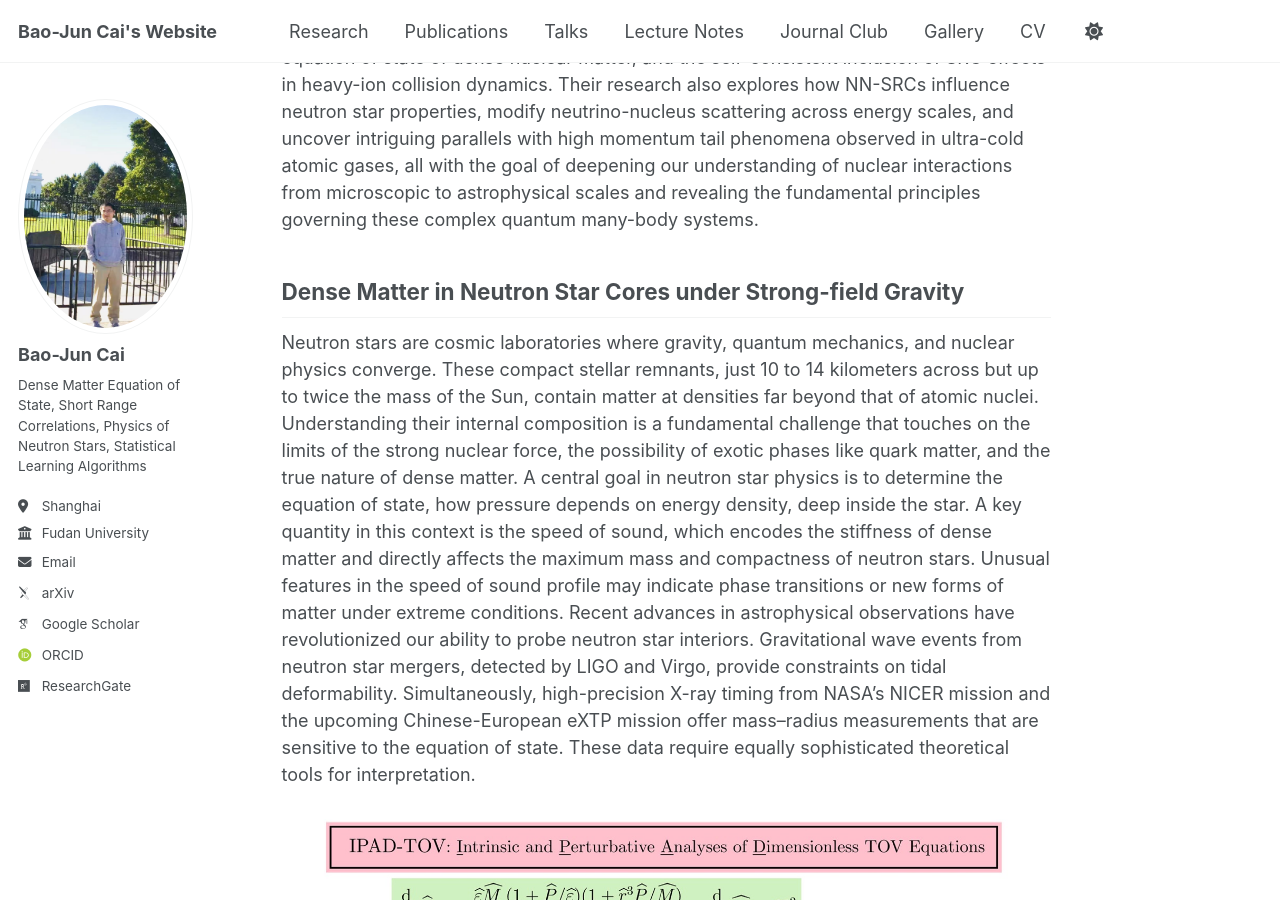
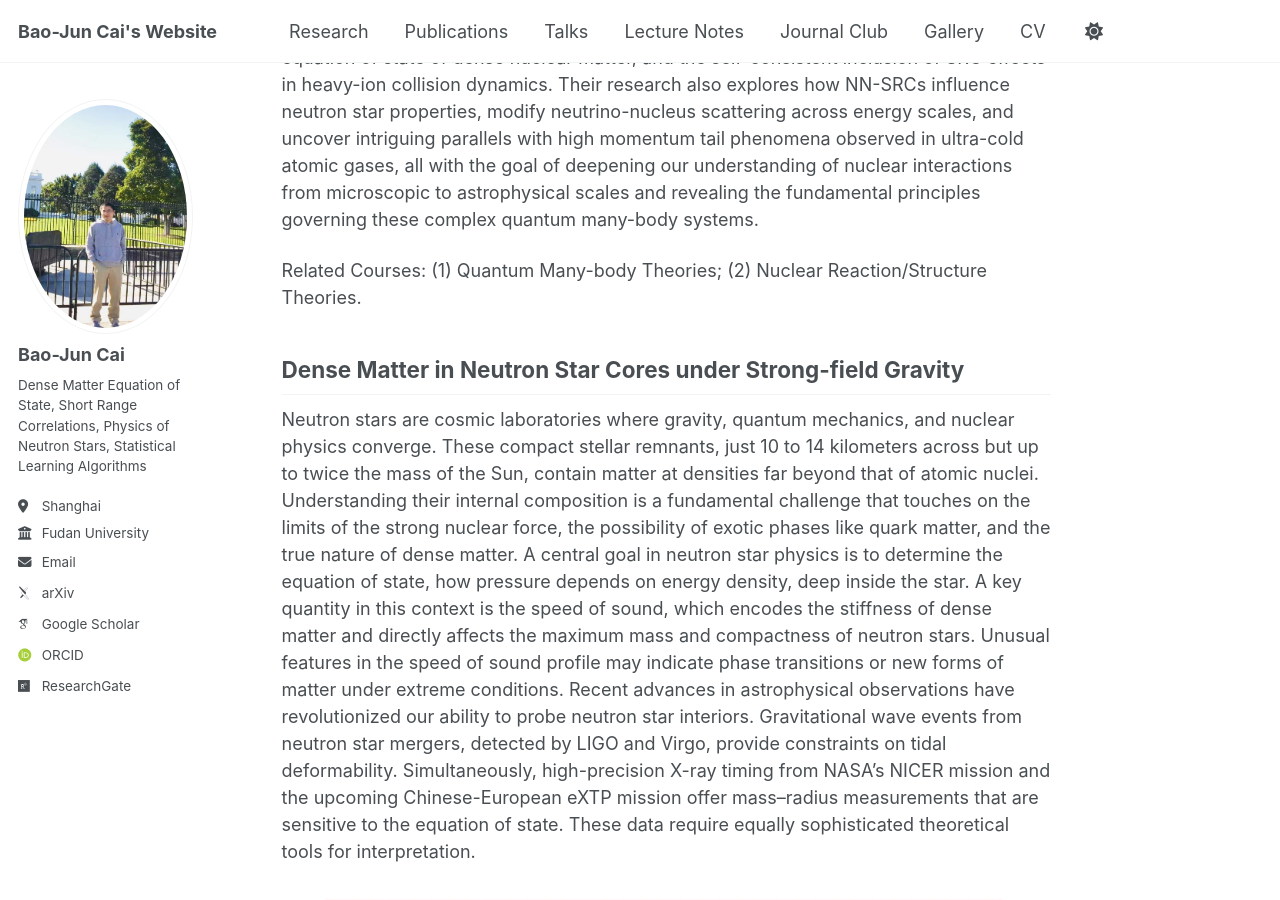
Before and after one commit to bjcai-phys/bjcai-phys.github.io, a Jekyll site: the page built from _pages/research.md, in a window 1280 px wide and 900 px high, scrolled down 1586 px. Built offline with Jekyll 4.4.1, drawn with Linux system fonts in a browser that asks for light colours; some web fonts are replaced.

Commit message:
Update research.md

```diff
--- a/_pages/research.md
+++ b/_pages/research.md
@@ -17,6 +17,8 @@ Nucleon-nucleon short range correlations (NN-SRCs) refer to the phenomenon where
 ![Sketch of nucleon momentum distribution, figure taken from <ins>O.Hen et al., RMP, 89, 045002</ins>](https://bjcai-phys.github.io/images/nk-skt.jpg){:width="100%"}
 
 Our group is investigating novel aspects of NN-SRCs and their wide-ranging implications, including the origin and detailed characterization of the high momentum tail in atomic nuclei, the impact of isospin and finite-size effects of the high momentum tail on the equation of state of dense nuclear matter, and the self-consistent inclusion of SRC effects in heavy-ion collision dynamics. Their research also explores how NN-SRCs influence neutron star properties, modify neutrino-nucleus scattering across energy scales, and uncover intriguing parallels with high momentum tail phenomena observed in ultra-cold atomic gases, all with the goal of deepening our understanding of nuclear interactions from microscopic to astrophysical scales and revealing the fundamental principles governing these complex quantum many-body systems.
+
+Related Courses: (1) Quantum Many-body Theories; (2) Nuclear Reaction/Structure Theories.
 
 
 
```
